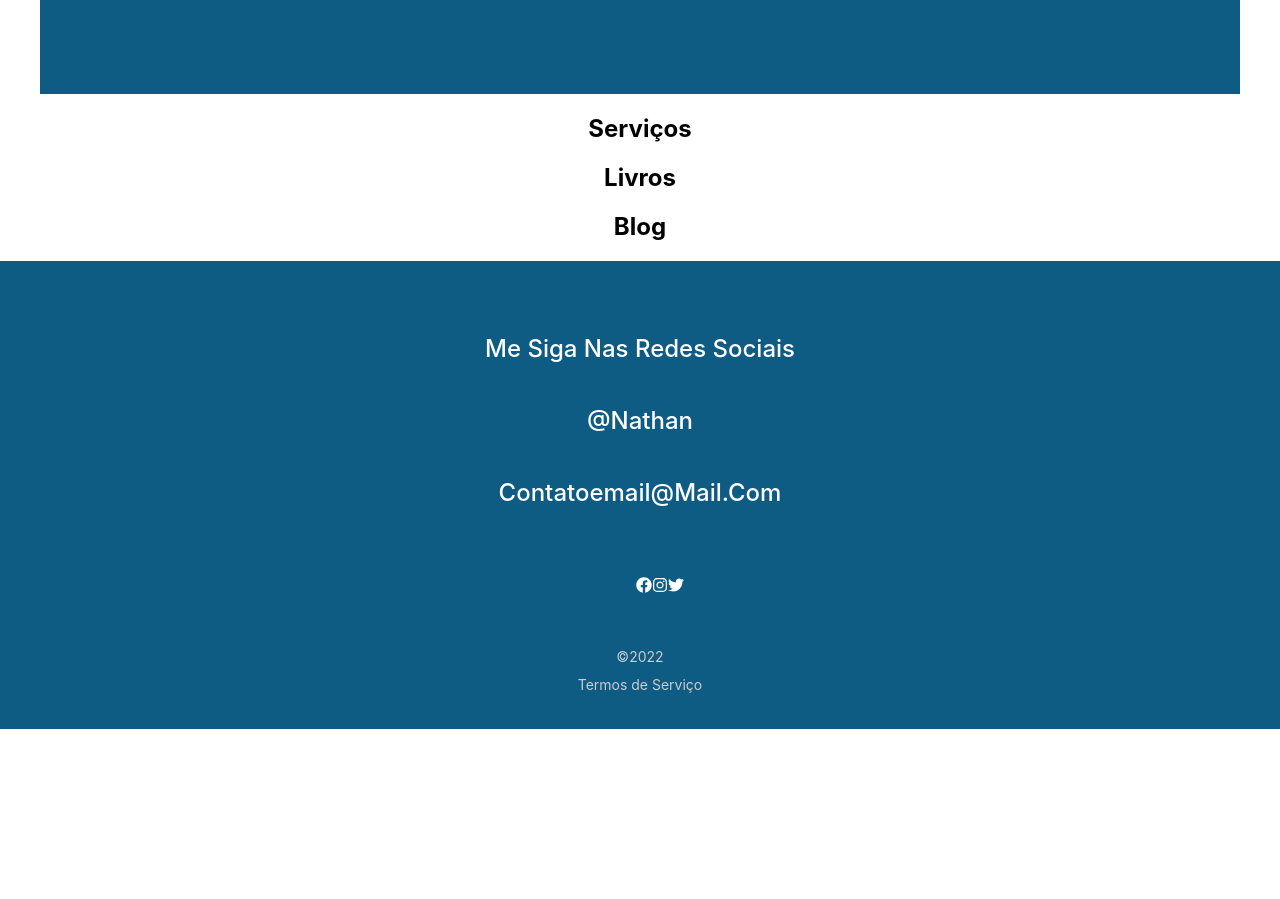
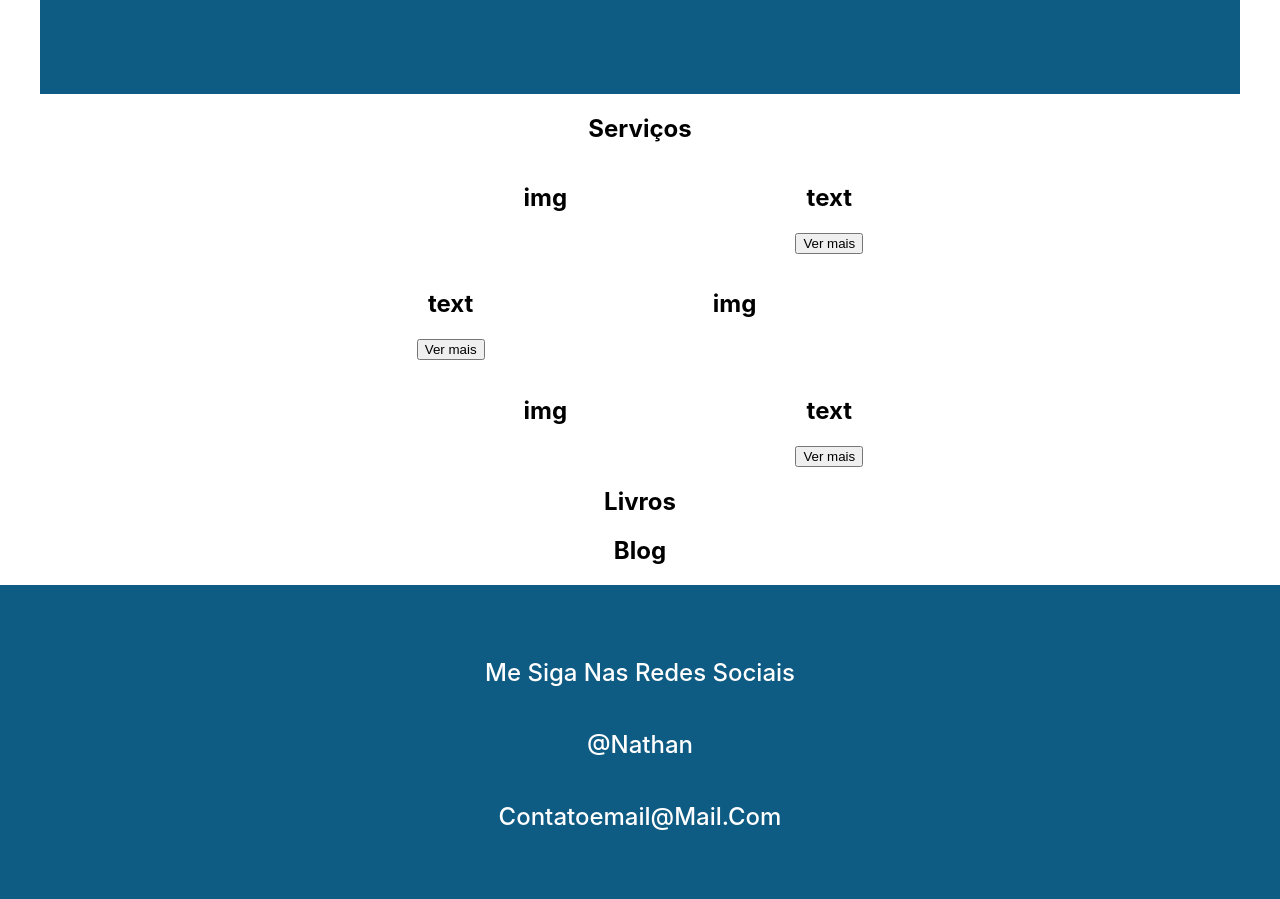
Before and after one commit to m4goth/nathan-personal-website, a React (Create React App) app: page / in a window 1280 px wide. Shown: the part 1057-1956 px from the top of the page. Before the commit the page ends 1786 px from the top, so only its background shows below. Built offline with nearby package versions, Linux system fonts and the light colour scheme.

Commit message:
montado a estrutura de grid para a página Serviços

```diff
--- a/src/components/Servicos.js
+++ b/src/components/Servicos.js
@@ -1,3 +1,48 @@
-export function Servicos(){
-    return <h2>Serviços</h2>
+import * as React from 'react';
+import Container from '@mui/material/Container';
+
+import Grid from '@mui/material/Grid';
+
+
+export function Servicos() {
+  return (
+        <Container maxWidth="sm">
+            <h1 className='tittle'>Serviços</h1>
+            <Grid container spacing={2}>
+                {/* serviço 1 */}
+                <Grid item xs={8}>
+                    <h1>img</h1>
+                </Grid>
+                <Grid item xs={4}>
+                    <h2>text</h2>
+                    <button>Ver mais</button>
+                </Grid>
+
+                <br></br>
+                {/* serviço 2 */}
+                <Grid item xs={4}>
+                    <h1>text</h1>
+                    <button>Ver mais</button>
+                </Grid>
+                <Grid item xs={8}>
+                    <h2>img</h2>
+                </Grid>
+
+                <br></br>
+                {/* serviço 3 */}
+                <Grid item xs={8}>
+                    <h1>img</h1>
+                </Grid>
+                <Grid item xs={4}>
+                    <h2>text</h2>
+                    <button>Ver mais</button>
+                </Grid>
+            </Grid>
+        </Container>
+  );
 }
+
+
+// export function Servicos(){
+//     return <h2>Serviços</h2>
+// }
--- a/src/css/Servicos.css
+++ b/src/css/Servicos.css
@@ -0,0 +1,3 @@
+.tittle {
+    text-align: center;
+}
```
